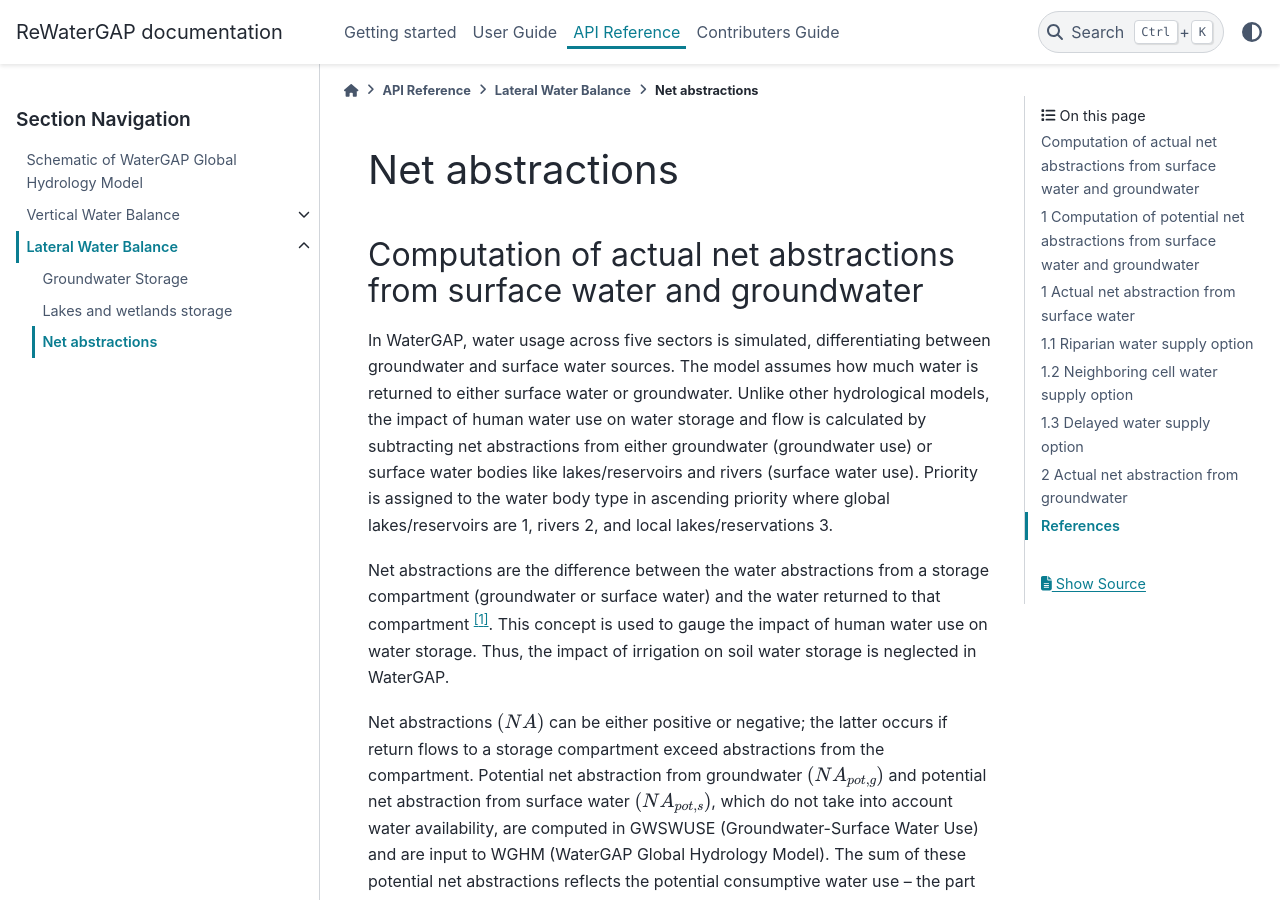
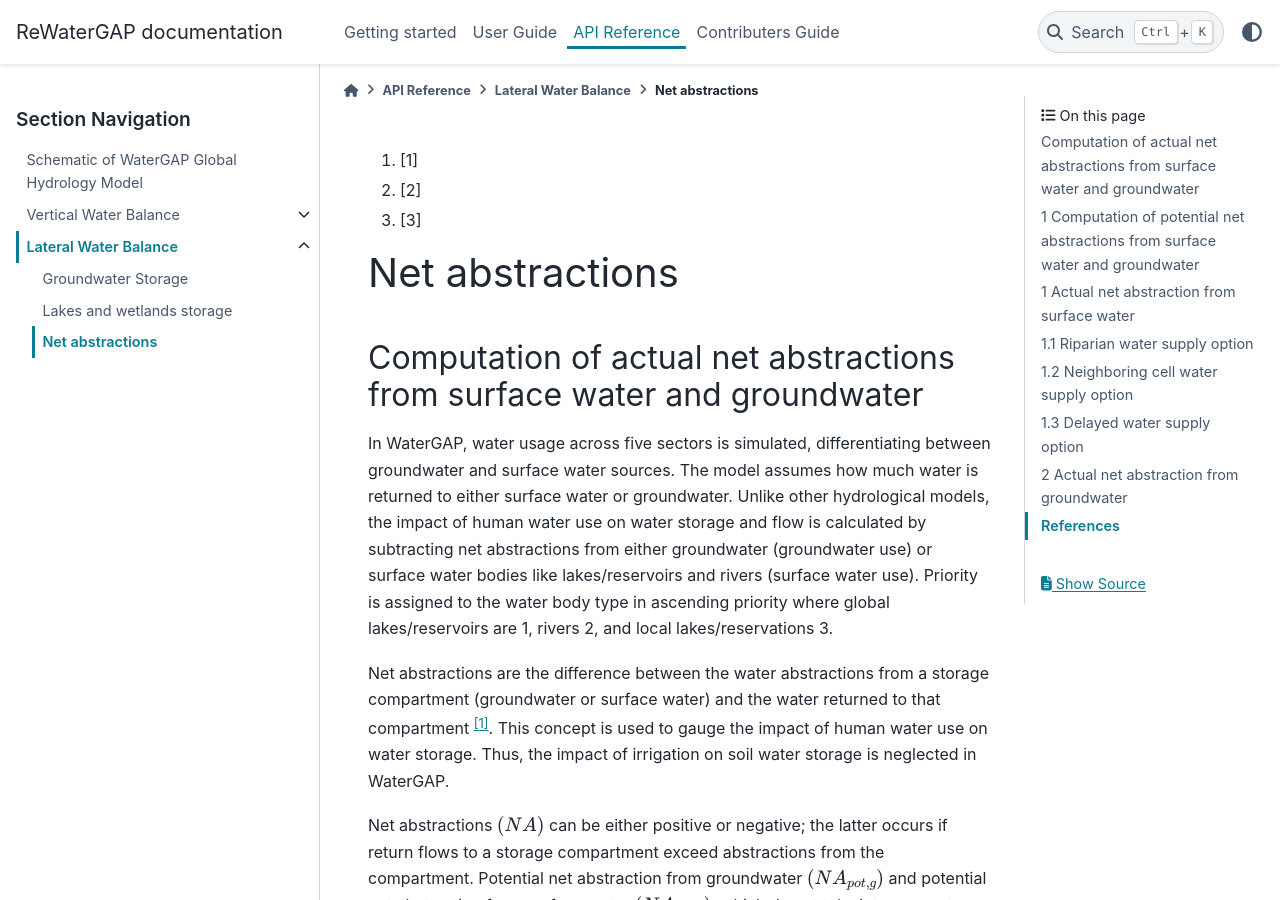
Before and after one commit to HydrologyFrankfurt/ReWaterGAP, a Sphinx documentation site: the page built from docs/api_docs/lateral_water_balance/net_abstractions.rst, in a window 1280 px wide and 900 px high. Built offline with Sphinx 7.4.7 and the PyData theme 0.15.4, drawn with Linux system fonts in a browser that asks for light colours; pages that are not in the unit, such as notebooks, are missing from menus.

Commit message:
Update net_abstractions.rst

```diff
--- a/docs/api_docs/lateral_water_balance/net_abstractions.rst
+++ b/docs/api_docs/lateral_water_balance/net_abstractions.rst
@@ -1,8 +1,16 @@
 .. _net_abstractions:
+
+.. default-role:: label
+
+1. [1]
+2. [2]
+3. [3]
+
 
 ================
 Net abstractions
 ================
+
 Computation of actual net abstractions from surface water and groundwater
 -------------------------------------------------------------------------
 In WaterGAP, water usage across five sectors is simulated, differentiating between groundwater and surface water sources. The model assumes how much water is returned to either surface water or groundwater. Unlike other hydrological models, the impact of human water use on water storage and flow is calculated by subtracting net abstractions from either groundwater (groundwater use) or surface water bodies like lakes/reservoirs and rivers (surface water use). Priority is assigned to the water body type in ascending priority where global lakes/reservoirs are 1, rivers 2, and local lakes/reservations 3.
```
